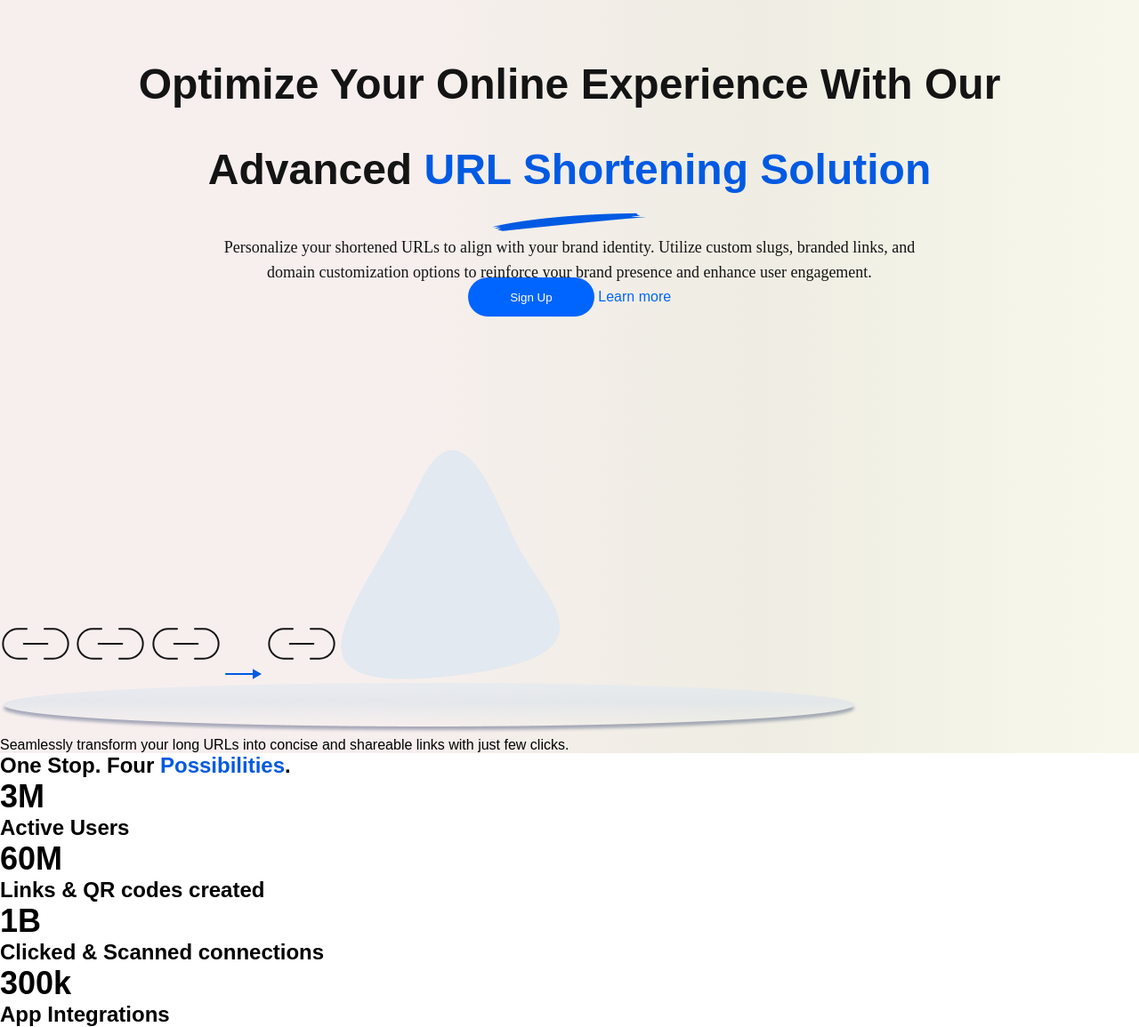
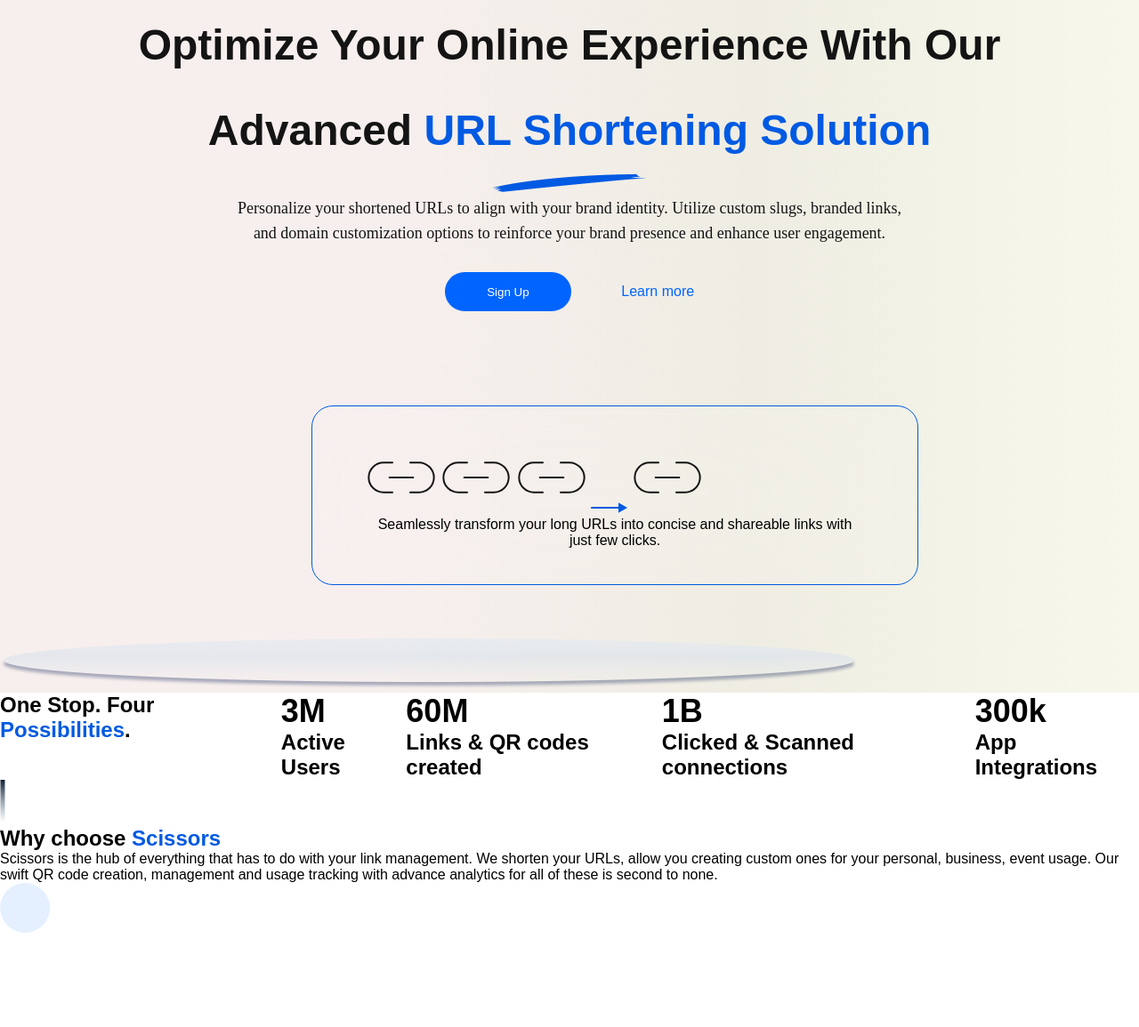
Before and after one commit to Amiekay/AltSchoolV2-Exam, a plain HTML site: page index.html in a window 1280 px wide. Shown: the part 163-1318 px from the top of the page at 89% size. After the commit the page ends 1216 px from the top, so only its background shows below. Drawn offline with Linux system fonts and the light colour scheme; a web font is replaced by a local one.

Commit message:
section2

```diff
--- a/index.html
+++ b/index.html
@@ -12,7 +12,7 @@
     <div class="main_container">
         <header>
             <div class="container">
-                <div><img src="images/Logo.png" alt="logo">
+                <div class="logo"><img src="images/Logo.png" alt="logo">
                 </div>
                 <nav>
                     <ul>
@@ -33,39 +33,47 @@
             </div>
         </header>
 
-        <section class="hero_section">
+        <section>
+            <div class="hero_section">
             <h1>Optimize Your Online Experience With Our Advanced <strong>URL Shortening Solution</strong>
             </h1>
-            <img src="images/Vector 3.png" alt="">
+            <figure>
+                <img src="images/Vector 3.png" alt="">
+            </figure>
             <p>Personalize your shortened URLs to align with your brand identity. Utilize custom slugs, branded links, and domain customization options to reinforce your brand presence and enhance user engagement.</p>
 
-            <div>
+            <div class="cta">
                 <button>Sign Up</button>
                 <a href="#">Learn more</a>
             </div>
-        </section>
+            </div>
+
             <div class="wrapper">
+                <figure class="Links">
                 <img src="images/link-2.svg" alt="">
                 <img src="images/link-2.svg" alt="">
                 <img src="images/link-2.svg" alt="">
                 <img src="images/Line 7.svg" alt="">
                 <img src="images/link-2.svg" alt="">
-                <img src="images/Vector 2.png" alt="">
-                <img src="images/Ellipse 1.png" alt="">
+                </figure>
 
                 <p>Seamlessly transform your long URLs into concise and shareable links with just few clicks.</p>
             </div>
-
+            <figure>
+                <img src="images/Ellipse 1.png" alt="">
+            </figure>
+        </section>
     </div>
 
 
 
 
-
-        <section class="desktop-1">
+<main>
+        <section class="Features">
             <aside class="possibilities">
                 <h2>One Stop. Four <strong>Possibilities</strong>.<h2>
-                <div>
+               <div class="group">
+                    <div>
                     <h2>3M</h2>
                     <p>Active Users</p>
                 </div>
@@ -81,9 +89,13 @@
                     <h2>300k</h2>
                     <p>App Integrations</p>
                 </div>
+               </div>
             </aside>
-            <aside>
-
+            <aside class="Uses">
+                <img src="images/Line 70.png">
+                <h2>Why choose <strong>Scissors</strong></h2>
+                <p>Scissors is the hub of everything that has to do with your link management. We shorten your URLs, allow you creating custom ones for your personal, business, event usage. Our swift QR code creation, management and usage tracking with advance analytics for all of these is second to none. </p>
+                <img src="images/Ellipse 2.svg" alt="">
             </aside>
 
         </section>
--- a/style.css
+++ b/style.css
@@ -16,14 +16,14 @@
   .main_container{
      max-width: 1440px;
      background: linear-gradient(to right, #f7efee 33%, #efede3 66%, #f7f8eb 100%);
-     margin: 0, auto;
+
   }
   .container {
     display: flex;
     flex-wrap: wrap;
     justify-content: space-around;
-    margin-bottom: 106px;
   }
+
   nav ul {
     display: flex;
     gap: 40px;
@@ -55,7 +55,7 @@
     color: #141414;
     font-family: 'Gilroy-Bold';
     text-align: center;
-    margin: 150px;
+    margin: 106px;
 
 }
 .hero_section h1 {
@@ -66,14 +66,41 @@
 font-family: 'Gilroy-Medium';
 font-size: 18px;
 line-height: 28px;
-padding-left: 100px;
-padding-right: 100px;
+padding:0px 160px;
 }
+
 
 
   strong {
     color: #005AE2
   }
+  .cta {
+    margin-top: 38px;
+    align-items: normal;
+  }
+.cta a {
+    padding-left: 52px;
+}
+.wrapper {
+    padding: 40px 60px;
+    border-radius: 24px;
+    border: 0.5px solid var(--primary-400, #005AE2);
+    background:#FEFEFE1A 10%;
+    backdrop-filter: blur(106px);
+    margin: 0px 248px 60px 350px;
+}
+.wrapper p {
+  text-align: center;
+}
+.possibilities{
+  display: flex;
+
+}
+aside .group {
+  display: flex;
+}
+
+
 
   /*.intro {
     padding: 96px 0 64px 0;
```
Also changed, not shown: images/Ellipse 2.svg (added), images/Line 70.png (added), images/Rectangle 9.png (added).
